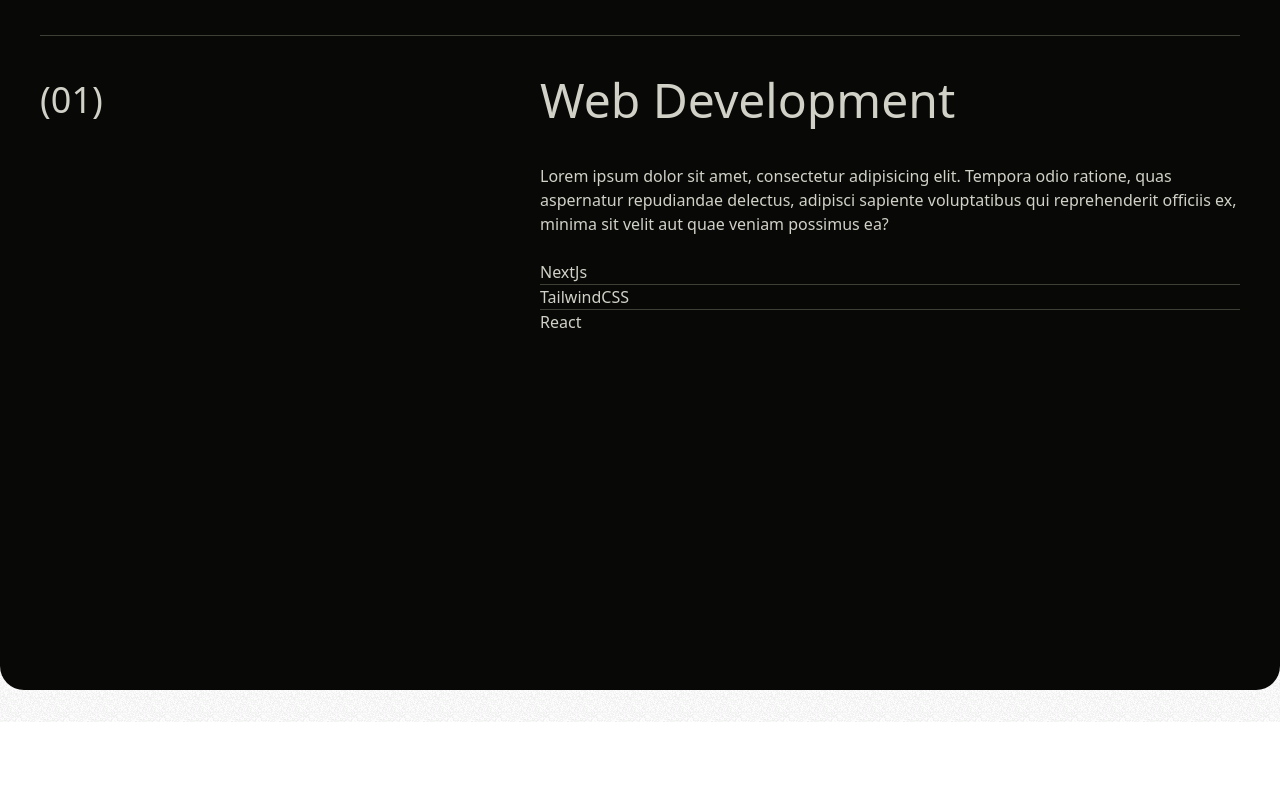
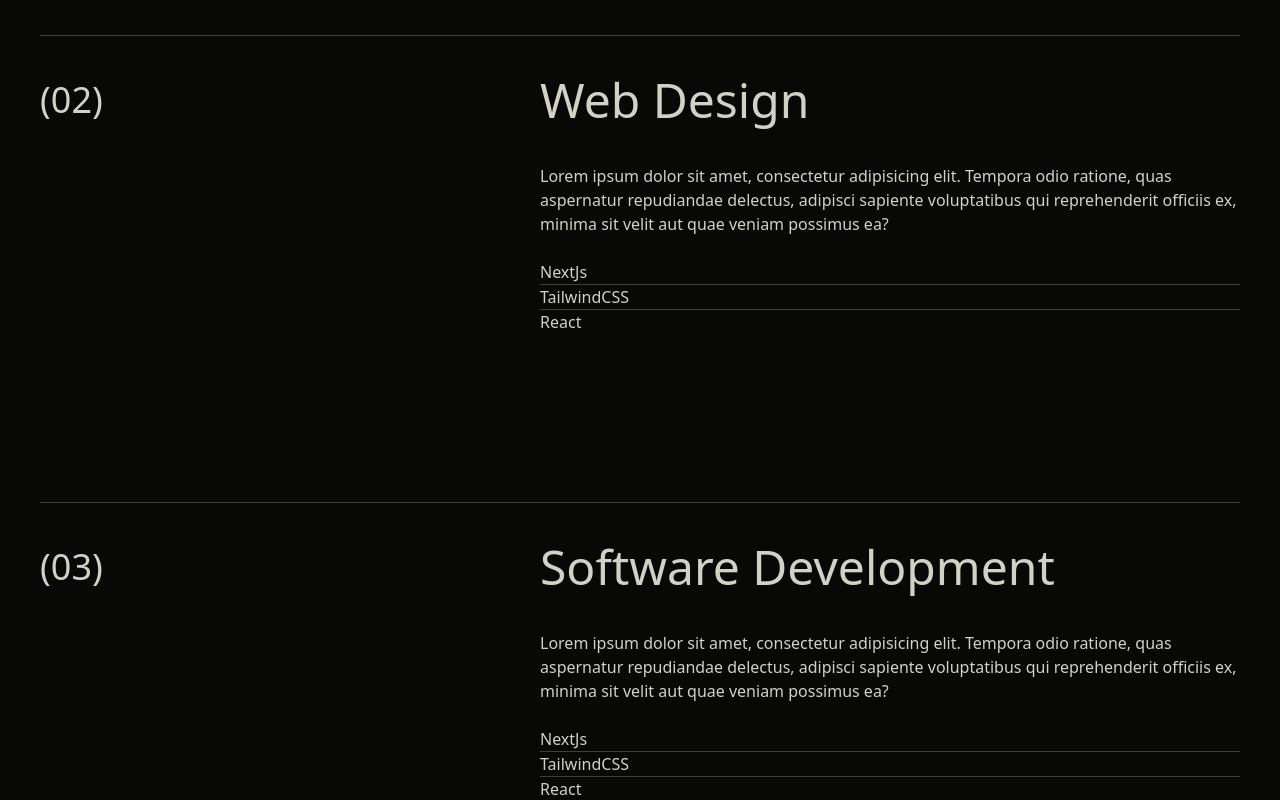
Before and after one commit to Jell13/my-website-next, a Next.js app: page / in a window 1280 px wide. Shown: the part 1880-2680 px from the top of the page. Before the commit the page ends 2602 px from the top, so only its background shows below. Built offline with nearby package versions, Linux system fonts and the light colour scheme.

Commit message:
added the 3 services with sticky positionting

```diff
--- a/app/sections/Services.jsx
+++ b/app/sections/Services.jsx
@@ -66,7 +66,7 @@ const Services = () => {
         <div className='w-full pt-10'>
           <div className='mt-12 flex flex-col pt-6 justify-between'>
              {/* First Service */}
-             <div className='sticky top-[20vh] z-0 border-t border-t-[#3f3f38] mb-[17.25em] bg-secondary'>
+             <div className='sticky top-[20vh] border-t border-t-[#3f3f38] mb-[17.25em] bg-secondary'>
                 <div className='flex md:grid grid-cols-12 items-center justify-between pt-10'>
                   <span className='col-span-2 text-4xl font-medium'>
                     (01)
@@ -87,14 +87,36 @@ const Services = () => {
                 </div>
               </div>
 
-              {/* Second Services */}
-              <div className='sticky top-[calc(20vh+5.75em)] border-t z-10 border-t-[#3f3f38] mb-[17.25em] bg-secondary'>
+              {/* Second Service */}
+              <div className='sticky top-[calc(20vh+7.75em)] border-t border-t-[#3f3f38] mb-[10.5em] bg-secondary'>
                 <div className='flex md:grid grid-cols-12 items-center justify-between pt-10'>
                   <span className='col-span-2 text-4xl font-medium'>
-                    (01)
+                    (02)
                   </span>
                   <h3 className='col-span-6 col-start-6 text-5xl font-medium'>
-                    Web Development
+                    Web Design
+                  </h3>
+                </div>
+                <div className='md:grid flex grid-cols-12'>
+                  <div className='w-full flex flex-col col-span-7 col-start-6 pt-10'>
+                    <p>Lorem ipsum dolor sit amet, consectetur adipisicing elit. Tempora odio ratione, quas aspernatur repudiandae delectus, adipisci sapiente voluptatibus qui reprehenderit officiis ex, minima sit velit aut quae veniam possimus ea?</p>
+                    <div className='flex flex-col pt-6 divide-y divide-[#3f3f38]'>
+                      <span>NextJs</span>
+                      <span>TailwindCSS</span>
+                      <span>React</span>
+                    </div>
+                  </div>
+                </div>
+              </div>
+
+              {/* Third Service */}
+              <div className='sticky top-[calc(20vh+1.75em)] border-t border-t-[#3f3f38] mb-[3.75em] bg-secondary'>
+                <div className='flex md:grid grid-cols-12 items-center justify-between pt-10'>
+                  <span className='col-span-2 text-4xl font-medium'>
+                    (03)
+                  </span>
+                  <h3 className='col-span-6 col-start-6 text-5xl font-medium'>
+                    Software Development
                   </h3>
                 </div>
                 <div className='md:grid flex grid-cols-12'>
```
